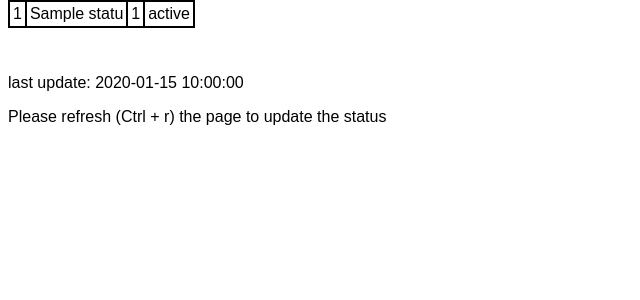
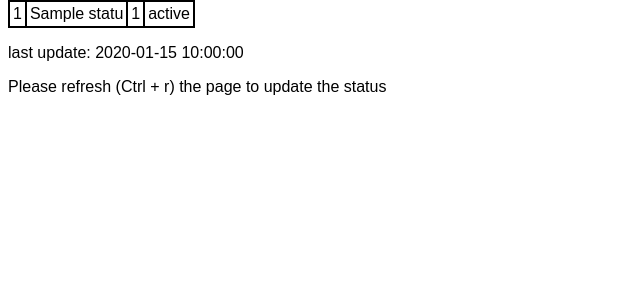
Before and after one commit to sp013719/sms-query-service, a Flask app: template dcsjira/templates/result.html in a window 1280 px wide. Shown: the part 46-346 px from the top of the page, without its empty margins (0-640 px from the left). Run offline with Flask 2, Linux system fonts and the light colour scheme; the template is opened without the code that fills it: most values are stand-ins (such as "Sample title", 1, 10 or a date in 2020).

Commit message:
remove padding for footer

```diff
--- a/dcsjira/templates/result.html
+++ b/dcsjira/templates/result.html
@@ -13,9 +13,6 @@
             }
             div.header {
                 padding-bottom: 20px;
-            }
-            div.footer {
-                padding-top: 30px;
             }
         </style>
     </head>
```
